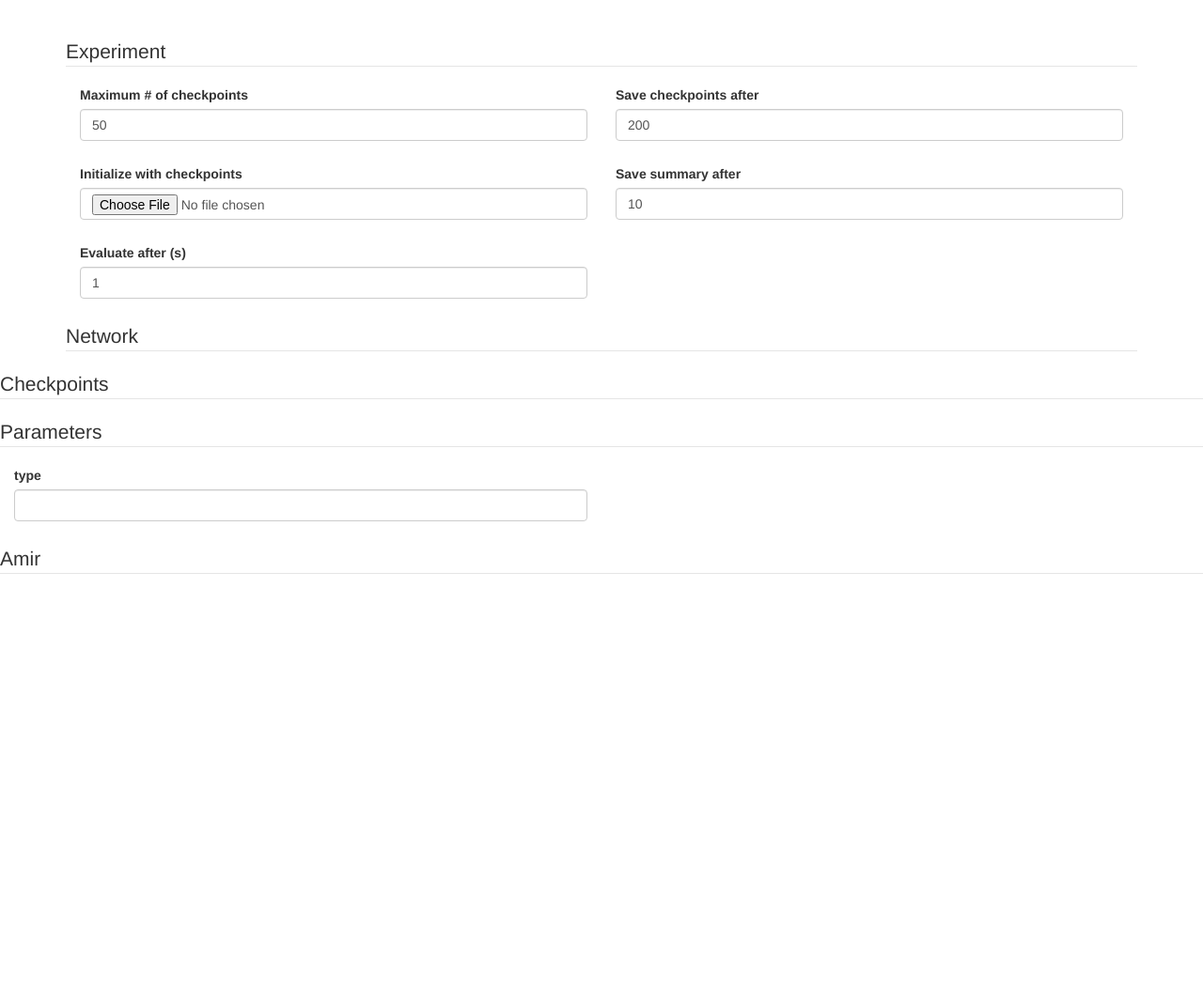
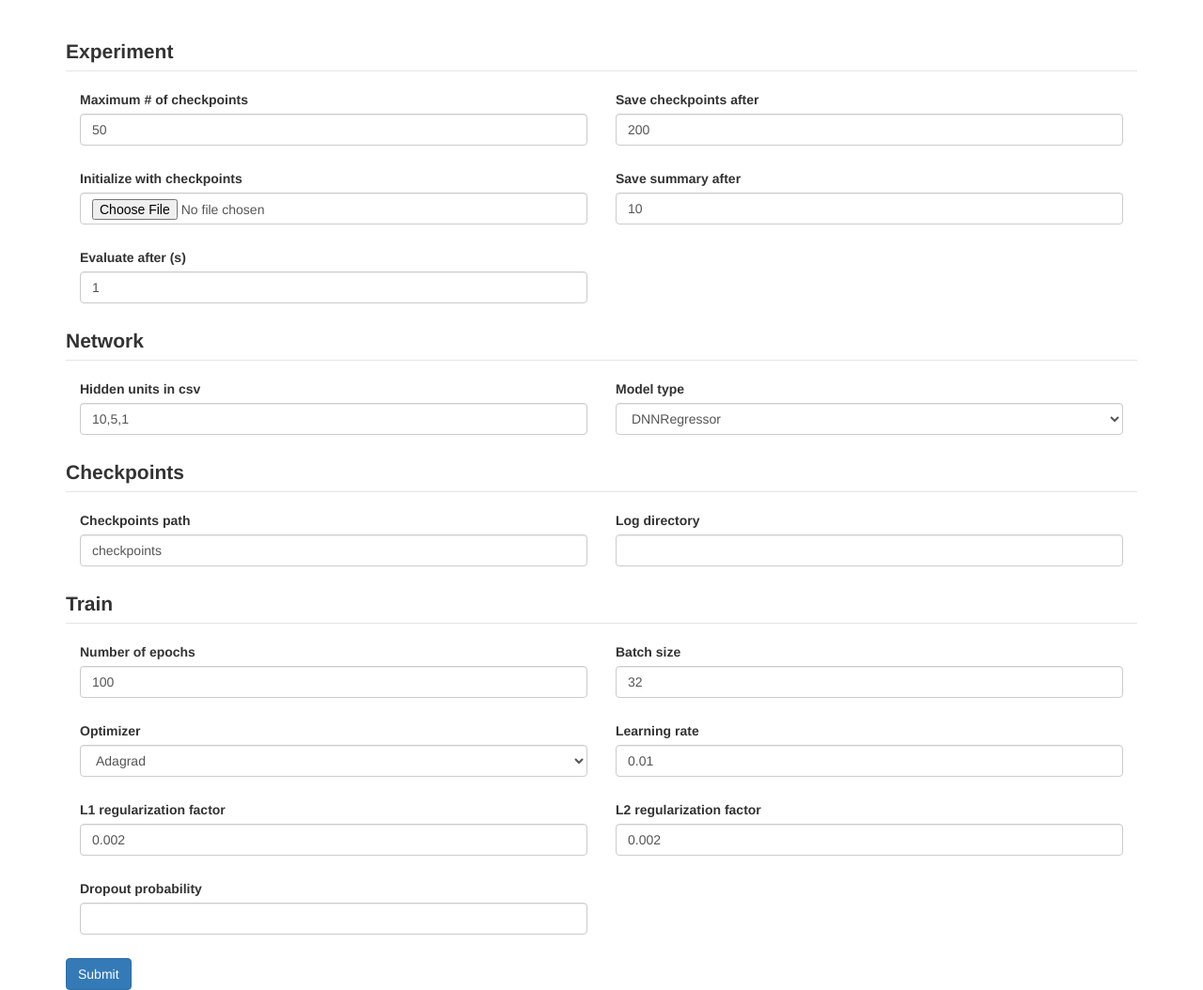
Before and after one commit to ghamarian/tf3, a Flask app: page /parameters in a window 1280 px wide. Shown: the part 50-1104 px from the top of the page at 94% size. Before the commit the page ends 661 px from the top, so only its background shows below. Run offline with Flask 2, Linux system fonts and the light colour scheme; parts of the project's set-up code (start-up, migrations or seed data) failed here and were passed over; some libraries are stand-ins or nearby versions.

Commit message:
Parameters page complete

```diff
--- a/dfweb.py
+++ b/dfweb.py
@@ -5,10 +5,13 @@
 import pandas as pd
 from flask_bootstrap import Bootstrap
 import os
+
+from flask_wtf import csrf
 from sklearn.model_selection import train_test_split
+from flask_wtf.csrf import CSRFError
 
 from feature_selection import FeatureSelection
-from forms.parameters_form import ParametersForm, GeneralForm
+from forms.parameters_form import GeneralClassifierForm
 from forms.submit_form import Submit
 import itertools
 
@@ -25,8 +28,14 @@
 app = Flask(__name__)
 Bootstrap(app)
 app.secret_key = WTF_CSRF_SECRET_KEY
+app.config['WTF_CSRF_CHECK_DEFAULTWTF_CSRF_CHECK_DEFAULT'] = False
 
 config = {}
+
+
+@app.errorhandler(CSRFError)
+def handle_csrf_error(e):
+    return render_template('csrf_error.html', reason=e.description), 400
 
 
 @app.route('/')
@@ -58,6 +67,7 @@
     test_df.to_csv(test_file)
     config['df'] = train_df
 
+
 @app.route('/feature', methods=['GET', 'POST'])
 def feature():
     # TODO do it once and test this.
@@ -81,15 +91,18 @@
         pprint(config['fs'].create_tf_features(category_list))
         return redirect(url_for('target'))
 
-    return render_template("feature_selection.html", name='Dataset features selection', data=config['data'], cat=categories, form=form)
-
+    return render_template("feature_selection.html", name='Dataset features selection', data=config['data'],
+                           cat=categories, form=form)
 
 @app.route('/parameters', methods=['GET', 'POST'])
 def parameters():
-    form = GeneralForm()
+    form = GeneralClassifierForm()
     if form.validate_on_submit():
-      return jsonify({'submit': True})
+        pprint(request.form)
+        return jsonify({'submit': True})
+    flash_errors(form)
     return render_template('parameters.html', form=form)
+
 
 @app.route('/target', methods=['POST', 'GET'])
 def target():
--- a/forms/parameters_form.py
+++ b/forms/parameters_form.py
@@ -1,19 +1,15 @@
 from flask_wtf import FlaskForm
-from wtforms import SubmitField, TextField, FormField, FileField, IntegerField, FieldList
+from wtforms import SubmitField, TextField, FormField, FileField, IntegerField, FieldList, SelectField, FloatField
 from flask_uploads import UploadSet, DATA
-from wtforms.validators import InputRequired
+from wtforms.validators import InputRequired, ValidationError, StopValidation, AnyOf, Regexp, NumberRange
 
 from wtforms import StringField
 from wtforms.widgets import HTMLString, html_params
 
 
-class ParametersForm(FlaskForm):
-    type = StringField("type", validators=[InputRequired()])
-
-
 class CheckpointsForm(FlaskForm):
     checkpoint_dir = StringField("Checkpoints path", validators=[InputRequired()], default="checkpoints")
-    log_dir = StringField("Log directory", validators=[InputRequired])
+    log_dir = StringField("Log directory", validators=[InputRequired()])
 
 
 class ProcessForm(FlaskForm):
@@ -28,17 +24,53 @@
     layer = IntegerField("Layer")
 
 
-class NetworkForm(FlaskForm):
-    num_layers = IntegerField("Number of layers", validators=[IntegerField()], default=1)
-    # hidden_layers = FieldList(FormField(LayerForm), min_entries=3, default=(10, 5, 1))
+def sanity_check_number_of_layers(form, field):
+    if form.num_layers.data != len(form.hidden_layers.data.split(',')):
+        field.errors[:] = []
+        raise StopValidation('The numbers do not match')
 
-class NetworkForm2(FlaskForm):
-    num_layers = IntegerField("Number of layers", validators=[IntegerField()], default=1)
-    # hidden_layers = FieldList(FormField(LayerForm), min_entries=3, default=(10, 5, 1))
 
-class GeneralForm(FlaskForm):
-    parameters = FormField(ParametersForm)
+class NetworkClassifierForm(FlaskForm):
+    num_layers = IntegerField("Number of layers", validators=[InputRequired()], default=3)
+    hidden_layers = StringField("Hidden units in csv",
+                                validators=[InputRequired(), Regexp(r'\d+(?:,\d+)*$'), sanity_check_number_of_layers],
+                                default="10,5,1")
+
+    model_name = SelectField('Model type', choices=['DNNClassifier', 'LinearClassifier'])
+
+
+class NetworkRegressorForm(FlaskForm):
+    # num_layers = IntegerField("Number of layers", validators=[InputRequired()], default=3)
+    # hidden_layers = StringField("Hidden units in csv", validators=[InputRequired(), Regexp(r'\d+(?:,\d+)*$'), sanity_check_number_of_layers], default="10,5,1")
+    hidden_layers = StringField("Hidden units in csv", validators=[InputRequired(), Regexp(r'\d+(?:,\d+)*$')],
+                                default="10,5,1")
+
+    model_name = SelectField('Model type', choices=[('', 'DNNRegressor'), ('', 'LinearRegressor')])
+
+
+class TrainForm(FlaskForm):
+    num_epochs = IntegerField("Number of epochs", validators=[InputRequired()], default=100)
+    batch_size = IntegerField("Batch size", validators=[InputRequired()], default=32)
+    optimizer = SelectField("Optimizer",
+                            choices=[('', 'Adagrad'), ('', 'Adam'), ('', 'Ftrl'), ('', 'RMSProp'), ('', 'SGD')])
+
+    learning_rate = FloatField("Learning rate", validators=[InputRequired()], default=0.01)
+    l1_regularization = FloatField("L1 regularization factor", validators=[InputRequired()], default=0.002)
+    l2_regularization = FloatField("L2 regularization factor", validators=[InputRequired()], default=0.002)
+    dropout_probability = FloatField("Dropout probability", validators=[InputRequired(), NumberRange(min=0.0, max=1.0)])
+
+
+class GeneralRegressorForm(FlaskForm):
     checkpoints = FormField(CheckpointsForm)
     experiment = FormField(ProcessForm)
-    network = FormField(NetworkForm)
-    amir = FormField(NetworkForm2)
+    network = FormField(NetworkClassifierForm)
+    train = FormField(TrainForm)
+    submit = SubmitField("Submit")
+
+
+class GeneralClassifierForm(FlaskForm):
+    checkpoints = FormField(CheckpointsForm)
+    experiment = FormField(ProcessForm)
+    network = FormField(NetworkRegressorForm)
+    train = FormField(TrainForm)
+    submit = SubmitField("Submit")
--- a/templates/_render_field.html
+++ b/templates/_render_field.html
@@ -14,17 +14,16 @@
 
 
 {% macro render_field(field) %}
-    <legend>{{ field.label.text }}</legend>
-    {% set vars = {'count': 0} %}
+    <legend><label> {{ field.label.text }} </label></legend>
+    {% set vars = {'count': 0} %} {# A bit strange, but this is how you change variable value inside loop #}
 
     {%- for subfield in field %}
         {% if not bootstrap_is_hidden_field(subfield) %}
             {% if loop.index0 is divisibleby 2 %}
                 <div class="form-row">
             {% endif %}
-        <div class="form-group col-md-6">
-            <label for="{{ subfield.name }}"
-                   class="control-label">{{ subfield.label.text }}</label>
+            <div class="form-group col-md-6">
+            <label for="{{ subfield.name }}" class="control-label">{{ subfield.label.text }}</label>
             {{ subfield(class_='form-control', **kwargs)|safe }}
             <ul>
                 {% for error in subfield.errors %}
@@ -32,9 +31,10 @@
                 {% endfor %}
             </ul>
         </div>
-        {% if loop.index is divisibleby 2 %}
+        {% if loop.index0 is not divisibleby 2 %}
             </div>
         {% endif %}
+            {% else  %}
         {% endif %}
         {% if vars.update({'count': loop.length}) %} {% endif %}
     {%- endfor %}
@@ -42,6 +42,7 @@
         <div class="clearfix"></div>
         </div>
     {% endif %}
+    {{ field.hidden_tag() }}
 {% endmacro %}
 
 
--- a/templates/parameters.html
+++ b/templates/parameters.html
@@ -1,6 +1,6 @@
 {% extends "base.html" %}
 {% import 'bootstrap/wtf.html' as wtf %}
-{% from '_render_field.html' import render_field %}
+{% from '_render_field.html' import render_field, render_single_field %}
 
 {% block styles %}
     {{ super() }}
@@ -13,13 +13,15 @@
 {% block app_content %}
     <h1>{{ name }}</h1>
 
-{#    {{ wtf.quick_form(form, form_type="horizontal", horizontal_columns=('lg', 2, 4)) }}#}
-    <form action="/">
+    {#    {{ wtf.quick_form(form, form_type="horizontal", horizontal_columns=('lg', 2, 4)) }}#}
+    <form action="/parameters" method="post">
+        {{ form.csrf_token }}
         {{ render_field(form.experiment) }}
         {{ render_field(form.network) }}
         {{ render_field(form.checkpoints) }}
-        {{ render_field(form.parameters) }}
-        {{ render_field(form.amir) }}
+        {{ render_field(form.train) }}
+        <button type="submit" formmethod="post" class="btn btn-primary">Submit</button>
+
     </form>
 
 
@@ -31,6 +33,5 @@
     {#    <script src="{{ url_for('.static', filename='jquery.dataTables.js') }}"></script>#}
     {#    <script src="{{ url_for('.static', filename='dataTables.select.js') }}"></script>#}
     <script type="text/javascript" src="https://cdn.datatables.net/v/dt/dt-1.10.16/sl-1.2.5/datatables.min.js"></script>
-    <script src="{{ url_for('.static', filename='target.js') }}"></script>
 
 {% endblock %}
```
